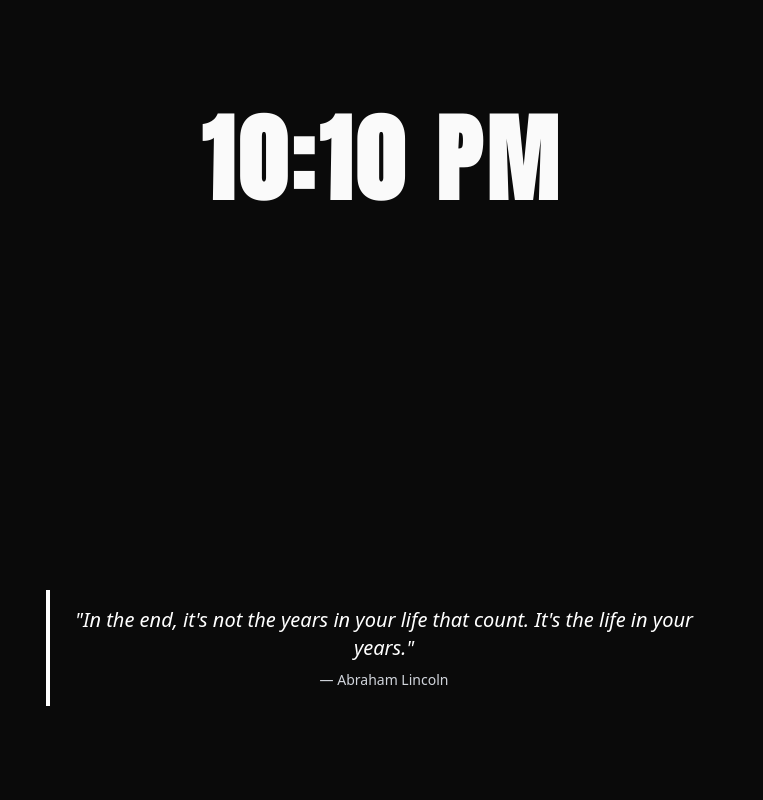
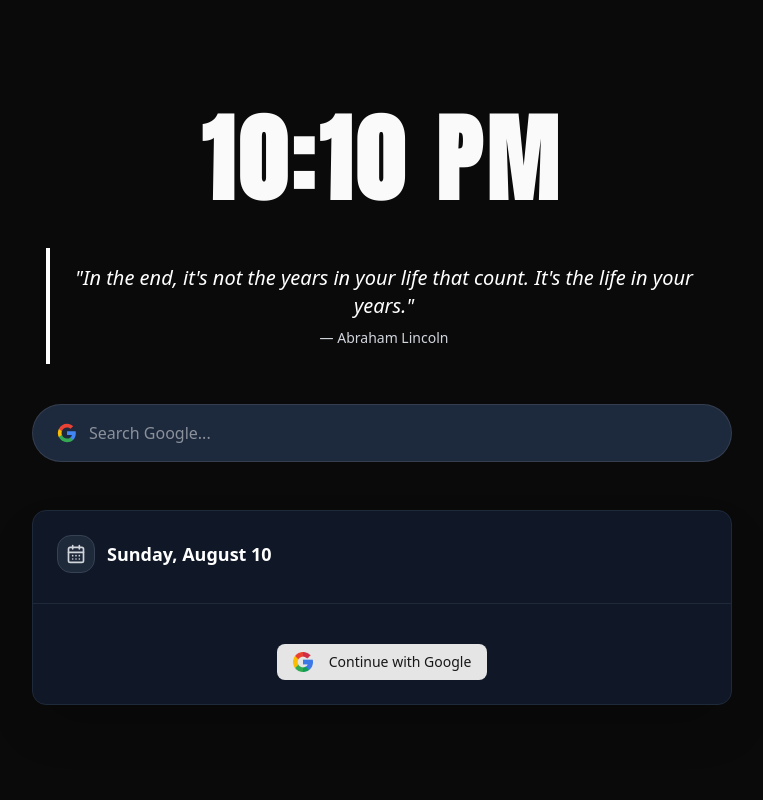
Before and after one commit to Aryan499/New-Tab, a Next.js app: page / in a window 1280 px wide. Shown: the top 800 px of the page, without its empty margins (258-1021 px from the left). Built offline with nearby package versions, Linux system fonts and the light colour scheme; no server answers.

Commit message:
UI Fixes

```diff
--- a/src/components/Quotes/Quotes.tsx
+++ b/src/components/Quotes/Quotes.tsx
@@ -29,7 +29,7 @@
   }
 
   return (
-    <div className="flex justify-center items-center h-screen">
+    <div className="flex justify-center items-center mb-5">
       <blockquote className="text-white text-center text-xl font-medium p-4 border-l-4 border-white mx-auto max-w-2xl">
         {/* Fixed: Replaced " with &quot; */}
         <p className="italic">&quot;{quote.q}&quot;</p>
```
